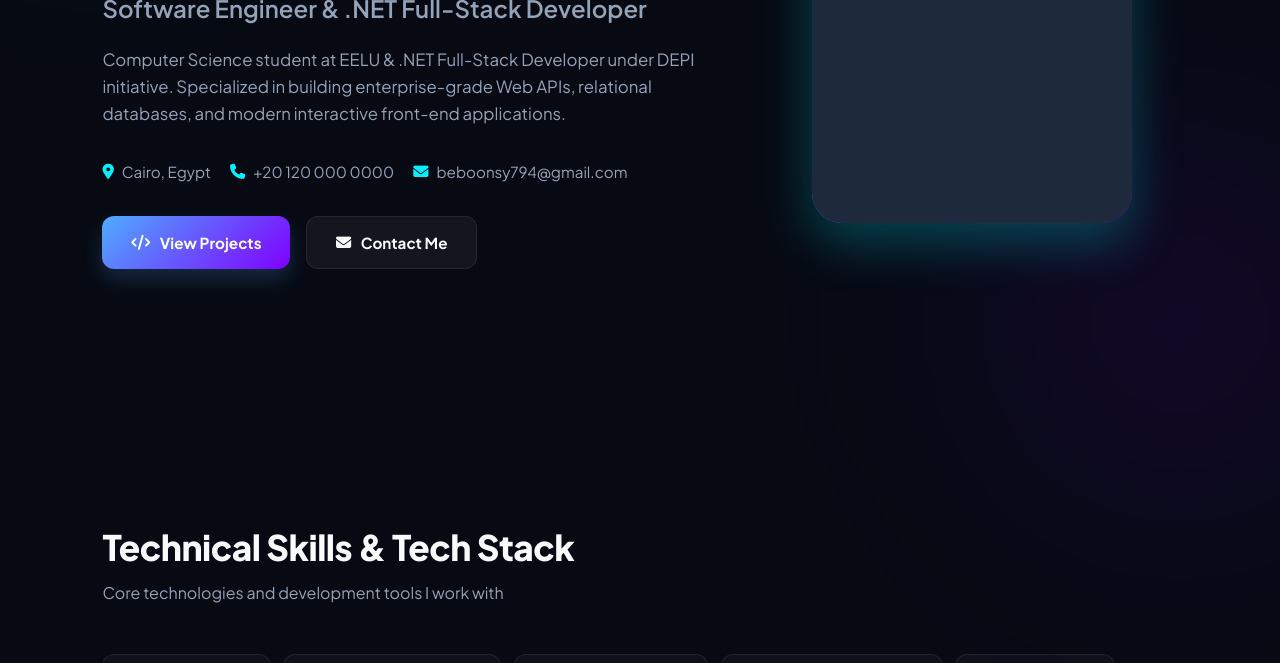
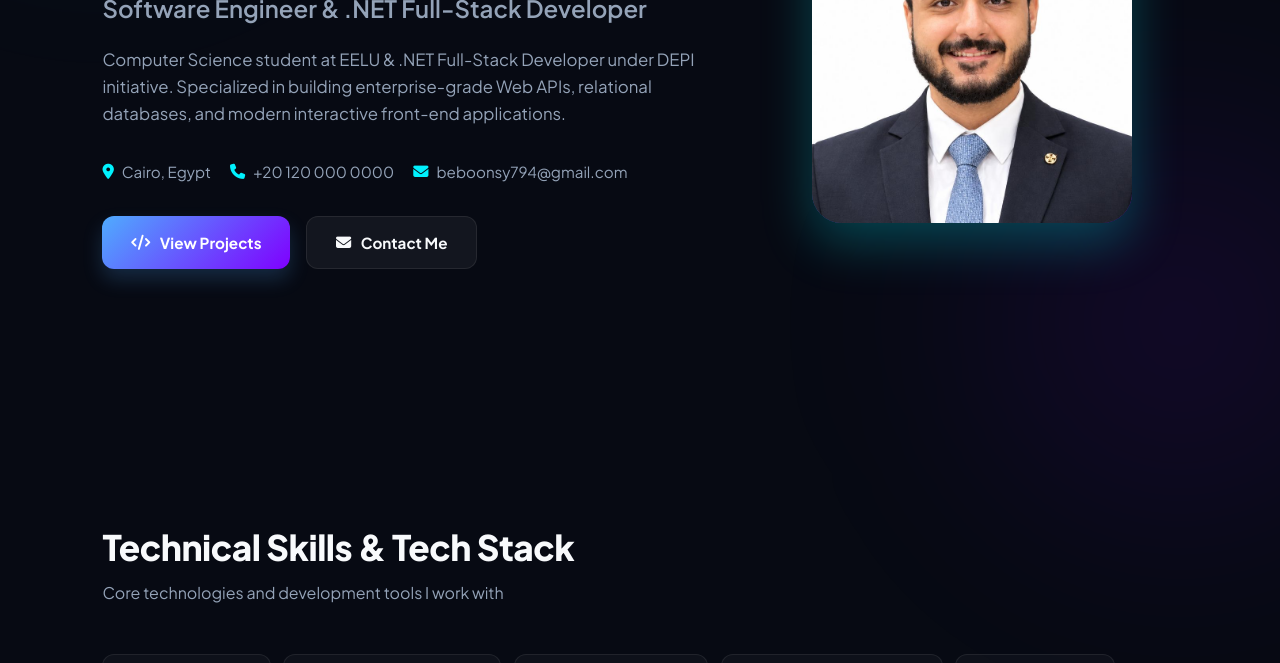
Before and after one commit to beboonsy/portfolio, a plain HTML site: page index.html in a window 1280 px wide. Shown: the part 377-1040 px from the top of the page. Drawn offline with Linux system fonts and the light colour scheme.

```diff
--- a/index.html
+++ b/index.html
@@ -477,7 +477,7 @@
     <!-- Personal Photo Box with CSS Zoom & Positioning -->
     <div class="hero-image-container">
       <div class="profile-img-wrapper">
-       <img src="photo portfolio.jpeg" alt="Abanoub Onsy Gerges" class="profile-img">
+      <img src="photo-portfolio.jpeg" alt="Abanoub Onsy Gerges" class="profile-img">
       </div>
     </div>
   </section>
```
